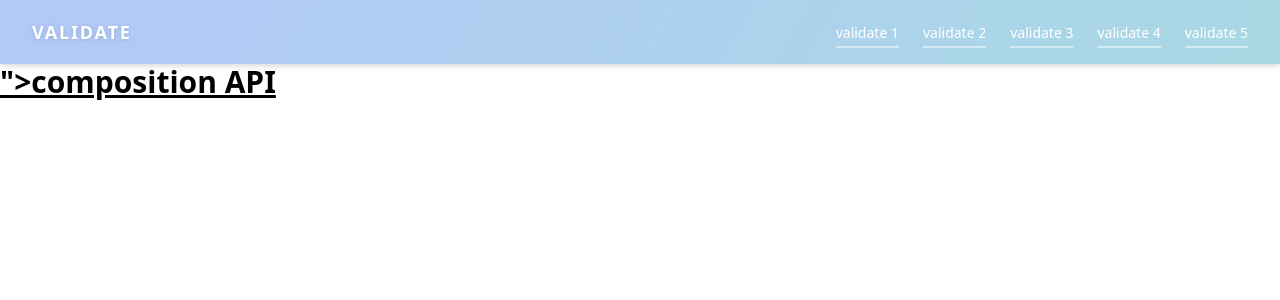
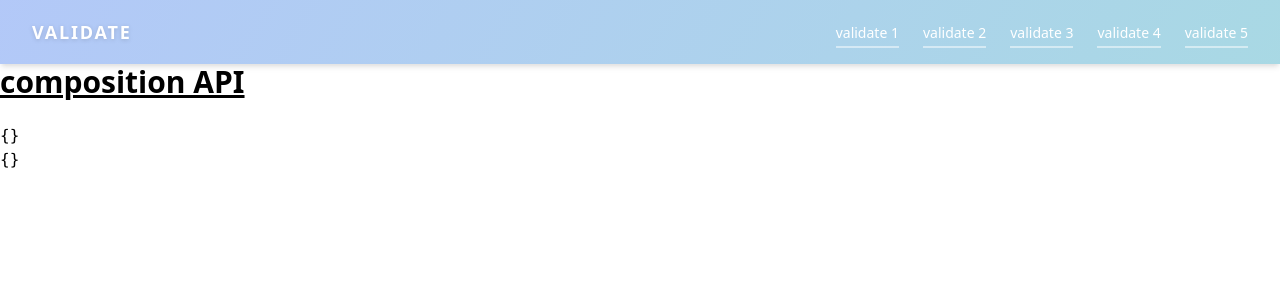
Before and after one commit to JunJieLin1s/validate, a Vue app: page /validate2 in a window 1280 px wide. Shown: the top 300 px of the page. Built offline with nearby package versions, Linux system fonts and the light colour scheme.

Commit message:
Learn pages option/composition

```diff
--- /dev/null
+++ b/src/components/CustomInput.vue
@@ -0,0 +1,14 @@
+<script setup lang="ts">
+const props = defineProps({
+  error: String,
+  modelValue: String,
+});
+
+const emit = defineEmits(['update:modelValue', 'blur']);
+</script>
+<template>
+ <div>
+    <input :value="modelValue" @input="$emit('update:modelValue', $event.target.value)" @blur="$emit('blur')" />
+    <span>{{ error }}</span>
+  </div>
+</template>
--- a/src/views/Validate2View.vue
+++ b/src/views/Validate2View.vue
@@ -1,8 +1,42 @@
 <script setup lang="ts">
+import { useForm, Form, Field, ErrorMessage } from 'vee-validate';
+import * as yup from 'yup';
+
+// 1ste optie
+// const schema = yup.object({
+//     email: yup.string().required().email(),
+// });
+
+// const { values, errors, defineField } = useForm({
+//     validationSchema: schema,
+// });
+
+// 2de optie
+const { values, errors, defineField  } = useForm({
+    validationSchema: yup.object({
+        email: yup.string().email().required(),
+    })
+})
+
+// trigger om te verzorgen dat de validatie alleen gebeurt bij de submit
+// const [email, emailattrs] = defineField('email', {
+//     validateOnModelUpdate: false,
+// });
+
+// State function om te checken wanneer de validatie moet gebeuren
+const [email, emailattrs] = defineField('email', state => {
+    return {
+        // validate aggressively as long as there are errors on the input
+        validateOnModelUpdate: state.errors.length > 0,
+    }
+});
 
 </script>
 <template>
     <h1 class="text-3xl font-bold underline">
-        ">composition API
+        composition API
     </h1>
+    <input type="text" v-model="email" v-bind="emailattrs" />
+    <pre>{{ values }}</pre>
+    <pre>{{ errors }}</pre>
 </template>
--- /dev/null
+++ b/src/views/Validate3View.vue
@@ -0,0 +1,27 @@
+<script setup lang="ts">
+import { useForm } from 'vee-validate';
+import * as yup from 'yup';
+
+import CustomInput from '@/components/CustomInput.vue';
+
+const { values, errors, defineField } = useForm({
+    validationSchema: yup.object({
+        email: yup.string().email(). required(),
+    })
+});
+
+const [email, emailProps] = defineField('email', {
+  props: state => ({
+    error: state.errors[0],
+  }),
+});
+</script>
+
+<template>
+    <CustomInput
+        v-model="email"
+        v-bind="emailProps"
+    />
+    <pre>Values: {{ values }}</pre>
+    <pre>Errors: {{ errors }}</pre>
+</template>
--- /dev/null
+++ b/src/views/Validate4View.vue
@@ -0,0 +1,25 @@
+<script setup lang="ts">
+import { useForm } from 'vee-validate';
+import { toTypedSchema } from '@vee-validate/yup';
+import * as yup from 'yup';
+
+const { errors, defineField } = useForm({
+  validationSchema: toTypedSchema(
+    yup.object({
+      email: yup.string().email().required(),
+      password: yup.string().min(6).required(),
+    }),
+  ),
+});
+
+const [email, emailAttrs] = defineField('email');
+const [password, passwordAttrs] = defineField('password');
+</script>
+
+<template>
+  <input v-model="email" v-bind="emailAttrs" />
+  <div>{{ errors.email }}</div>
+
+  <input v-model="password" v-bind="passwordAttrs" />
+  <div>{{ errors.password }}</div>
+</template>
--- /dev/null
+++ b/src/views/Validate5View.vue
@@ -0,0 +1,36 @@
+<script setup lang="ts">
+    import { useForm, Field, Form, ErrorMessage } from 'vee-validate'
+
+    const onSubmit = (value: any) => {
+        console.log('Submitted Email: ', value)
+        console.log(JSON.stringify(value, null, 2));
+    }
+
+    const validateEmail = (value: any) => {
+
+        if(!value) {
+            return 'Email is required'
+        }
+
+        const emailRegex = /^[A-Z0-9._%+-]+@[A-Z0-9.-]+\.[A-Z]{2,4}$/i;
+        if (!emailRegex.test(value)) {
+        return 'This field must be a valid email';
+      }
+
+        return true;
+    }
+
+</script>
+<template>
+    <h1>
+        Validate
+    </h1>
+    <Form class="flex flex-col"
+        @submit="onSubmit"
+        >
+        <Field class="border-b-1" type="email" name="email" placeholder="Email" :rules="validateEmail" />
+        <ErrorMessage name="email" class="text-red-500" />
+
+        <button type="submit">Sign up for newsletter</button>
+    </Form>
+</template>
```
